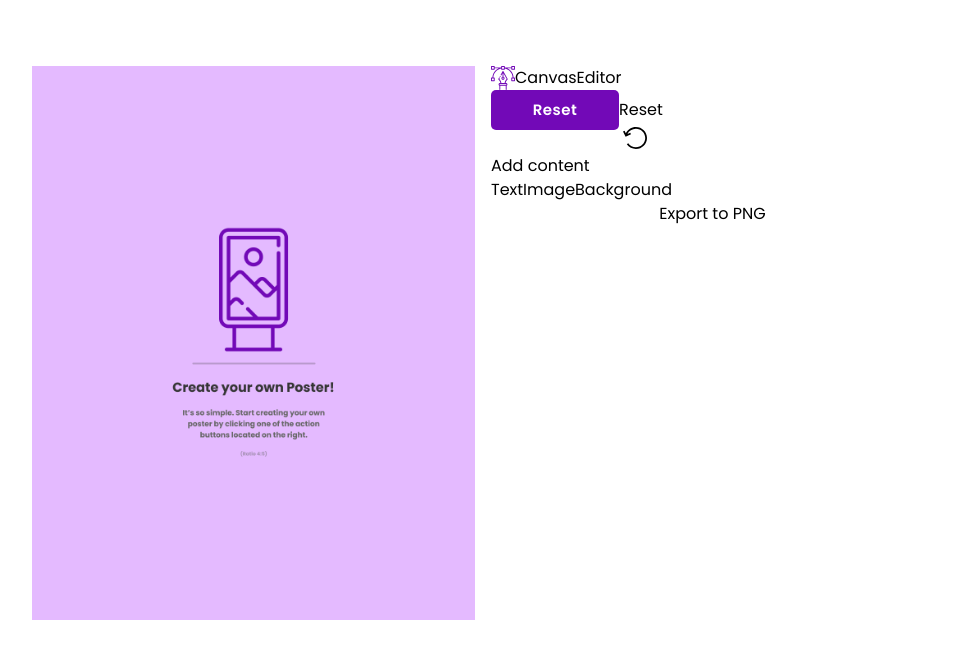
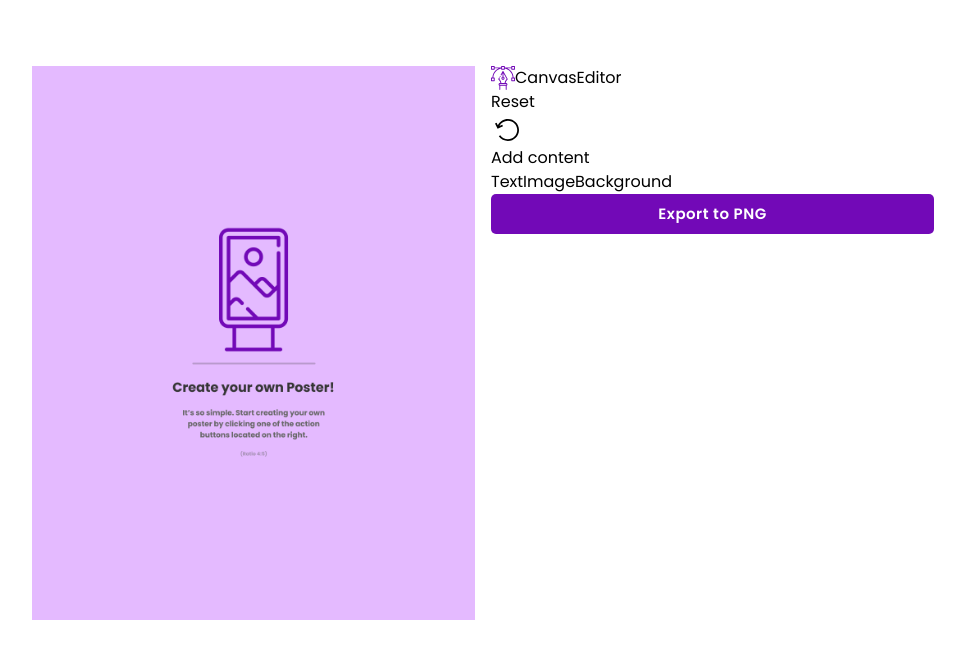
Before and after one commit to m-went/bytefine_rekrutacja_2025, a React (Vite) app: page / in a window 1280 px wide. Shown: the top 658 px of the page, without its empty margins (157-1122 px from the left). Built offline with nearby package versions, Linux system fonts and the light colour scheme.

Commit message:
rename actionButton to ExportButton

```diff
--- a/src/components/molecules/ActionButton/ActionButton.tsx
+++ b/src/components/ExportButton/ExportButton.tsx
@@ -1,9 +1,9 @@
-interface ActionButtonProps {
+interface ExportButtonProps {
 	text: string;
 	isDisabled: boolean;
 }
 
-const ActionButton: React.FC<ActionButtonProps> = ({ text, isDisabled = false }) => {
+const ExportButton: React.FC<ExportButtonProps> = ({ text, isDisabled = false }) => {
 	return (
 		<button
 			disabled={isDisabled}
@@ -14,4 +14,4 @@ const ActionButton: React.FC<ActionButtonProps> = ({ text, isDisabled = false })
 	);
 };
 
-export default ActionButton;
+export default ExportButton;
--- a/src/views/CanvasEditor/CanvasEditor.tsx
+++ b/src/views/CanvasEditor/CanvasEditor.tsx
@@ -1,4 +1,4 @@
-import ActionButton from '../../components/molecules/ActionButton/ActionButton';
+import ExportButton from '../../components/ExportButton/ExportButton';
 
 const CanvasEditor = () => {
 	return (
@@ -14,7 +14,6 @@ const CanvasEditor = () => {
 						<img src='icons/logo.svg' />
 						<p>CanvasEditor</p>
 					</div>
-					<ActionButton text={'Reset'} isDisabled={false} />
 					<button className='bg-midnight'>
 						Reset
 						<img src='icons/reset.svg' />
@@ -30,7 +29,7 @@ const CanvasEditor = () => {
 					<button>Background</button>
 				</div>
 				<div />
-				<button>Export to PNG</button>
+				<ExportButton text={'Export to PNG'} isDisabled={false} />
 			</div>
 		</div>
 	);
```
